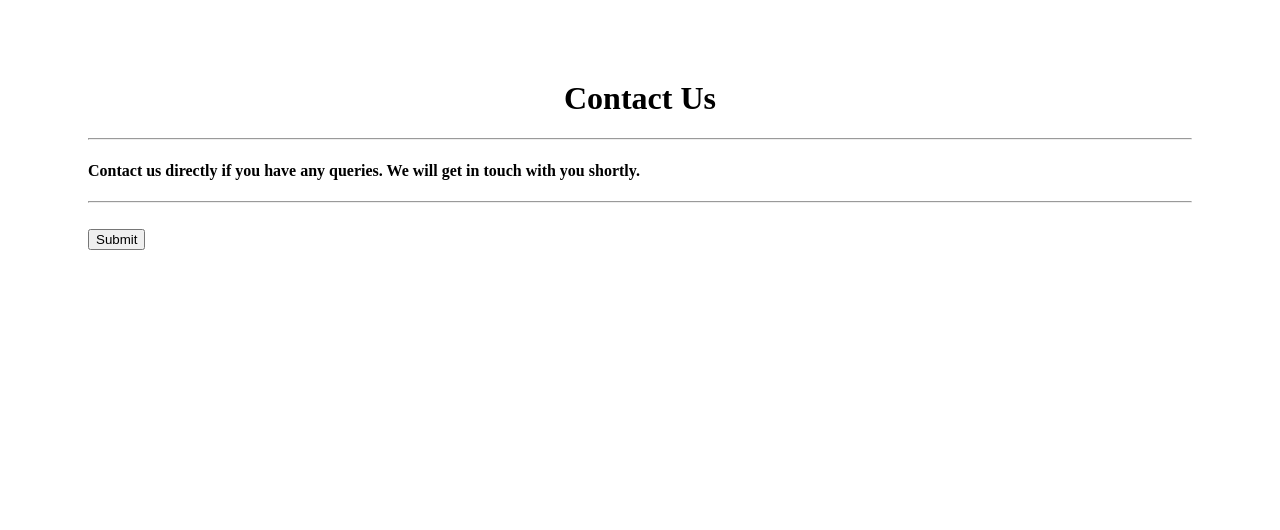
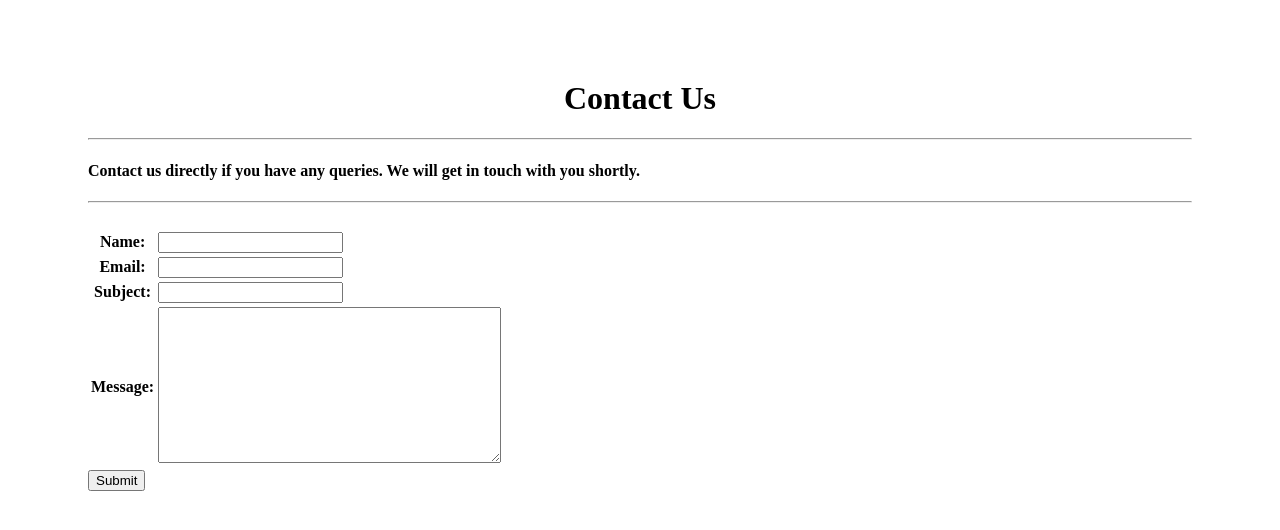
Before and after one commit to zbari023/ML_Praxis_Project_HS_Koblenz, a Django app: page /contact/ in a window 1280 px wide. Shown: the top 530 px of the page. Run offline with Django 4.2, Linux system fonts and the light colour scheme; data comes from the database, SQL or seed files in the repository; both versions use the stored data as it was after the commit.

Commit message:
try to integration of the experiment pages and functions in base

```diff
--- a/settings/templates/settings/contact.html
+++ b/settings/templates/settings/contact.html
@@ -18,7 +18,7 @@
         <form method="post" action="" enctype="multipart/form-data" class="post-form">
             {% csrf_token %}
             <table>
-                {{form.as_table}}
+                {{eform.as_table}}
             </table>
             <button type="submit" class="save btn btn-default">Submit</button>
         </form>
--- a/settings/views.py
+++ b/settings/views.py
@@ -26,8 +26,19 @@ def home(request):
     else:
         form = NameuploadForm()
         imgform = ImageUploadForm()
-
-    context.update({'form': form, 'imgform': imgform})
+    if request.method == 'POST':
+        eform = ContactForm(request.POST)
+        if eform.is_valid():
+            eform.save()
+            subject = "Welcome to Imagiolib"
+            message = "Our team will contact you within 24hrs."
+            email_from = settings.EMAIL_HOST_USER
+            email = eform.cleaned_data['email']
+            recipient_list =email
+            send_mail(subject, message, email_from, [recipient_list])
+            return render(request, '/')
+    eform = ContactForm()
+    context.update({'form': form, 'imgform': imgform ,'eform': eform})
     return render(request, 'settings/base.html', context)
 
 def contact(request):
```
Also changed, not shown: db.sqlite3.
